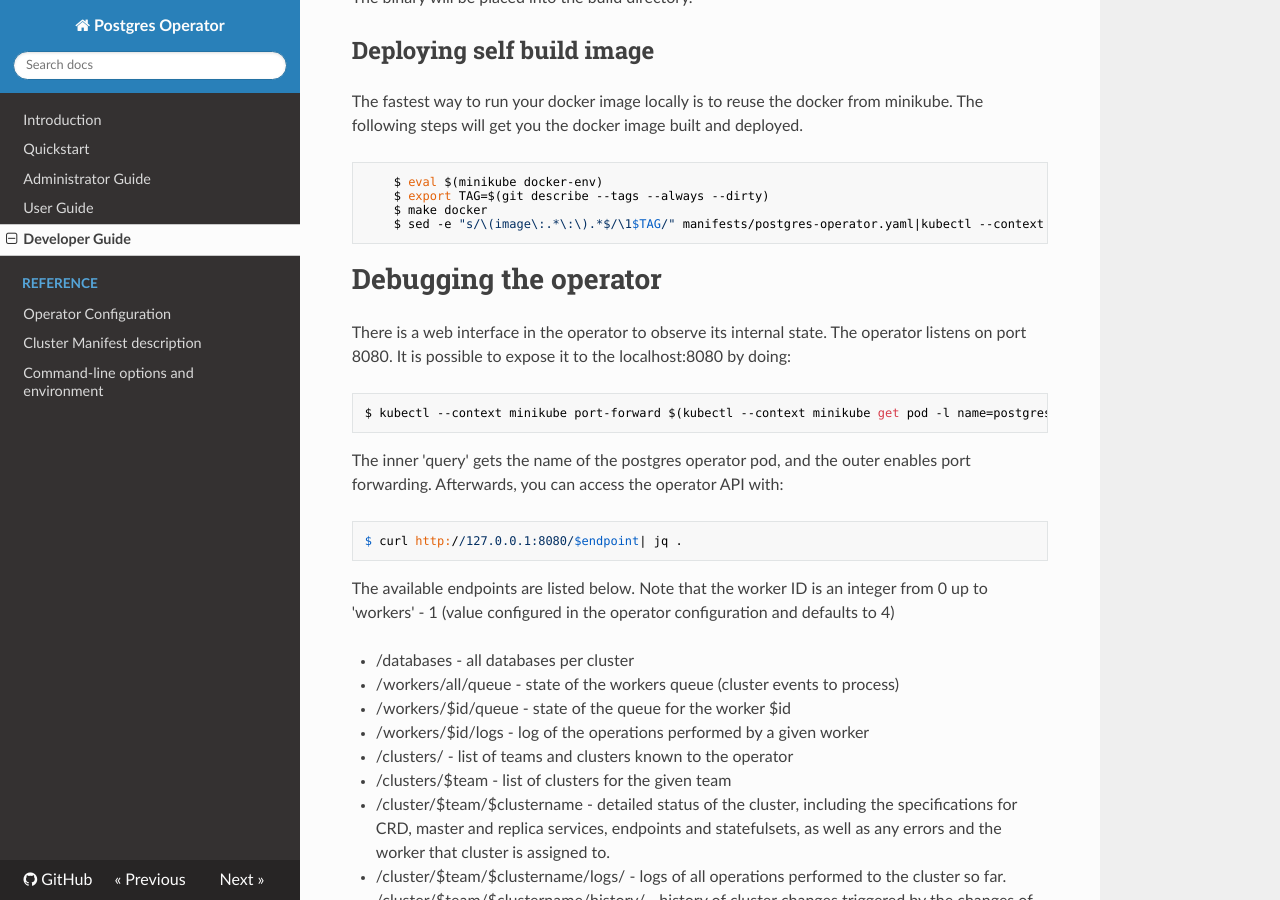
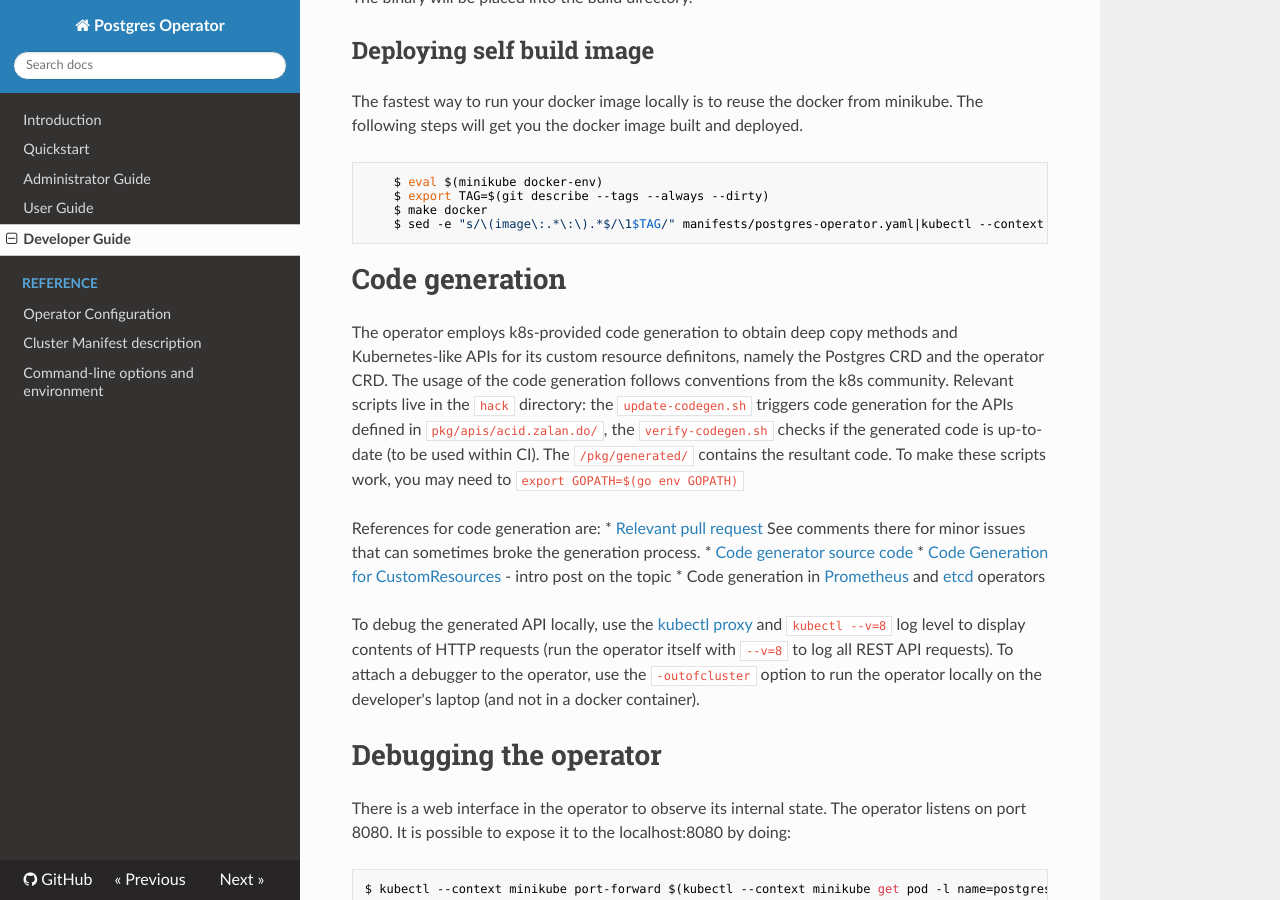
Before and after one commit to zalando/postgres-operator, an MkDocs documentation site: the page built from docs/developer.md, in a window 1280 px wide and 900 px high, scrolled down 2876 px. Built offline with MkDocs 1.6.1, drawn with Linux system fonts in a browser that asks for light colours; nearby versions of some CDN libraries; old or Windows-style settings are respelled for this version of MkDocs.

Commit message:
Document code generation (#370)
* Document code generation

````diff
--- a/docs/developer.md
+++ b/docs/developer.md
@@ -151,6 +151,20 @@ minikube. The following steps will get you the docker image built and deployed.
     $ sed -e "s/\(image\:.*\:\).*$/\1$TAG/" manifests/postgres-operator.yaml|kubectl --context minikube create  -f -
 ```
 
+# Code generation
+
+The operator employs k8s-provided code generation to obtain deep copy methods and Kubernetes-like APIs for its custom resource definitons, namely the Postgres CRD and the operator CRD. The usage of the code generation follows conventions from the k8s community. Relevant scripts live in the `hack` directory:  the `update-codegen.sh` triggers code generation for the APIs defined in `pkg/apis/acid.zalan.do/`,
+the `verify-codegen.sh` checks if the generated code is up-to-date (to be used within CI). The `/pkg/generated/` contains the resultant code. To make these scripts work, you may need to `export GOPATH=$(go env GOPATH)`
+
+References for code generation are:
+* [Relevant pull request](https://github.com/zalando-incubator/postgres-operator/pull/369)
+See comments there for minor issues that can sometimes broke the generation process.
+* [Code generator source code](https://github.com/kubernetes/code-generator)
+* [Code Generation for CustomResources](https://blog.openshift.com/kubernetes-deep-dive-code-generation-customresources/) - intro post on the topic
+* Code generation in [Prometheus](https://github.com/coreos/prometheus-operator) and [etcd](https://github.com/coreos/etcd-operator) operators
+
+To debug the generated API locally, use the [kubectl proxy](https://kubernetes.io/docs/tasks/access-kubernetes-api/http-proxy-access-api/) and `kubectl --v=8` log level to display contents of HTTP requests (run the operator itself with `--v=8` to log all REST API requests). To attach a debugger to the operator, use the `-outofcluster` option to run the operator locally on the developer's laptop (and not in a docker container).
+
 # Debugging the operator
 
 There is a web interface in the operator to observe its internal state. The
````
